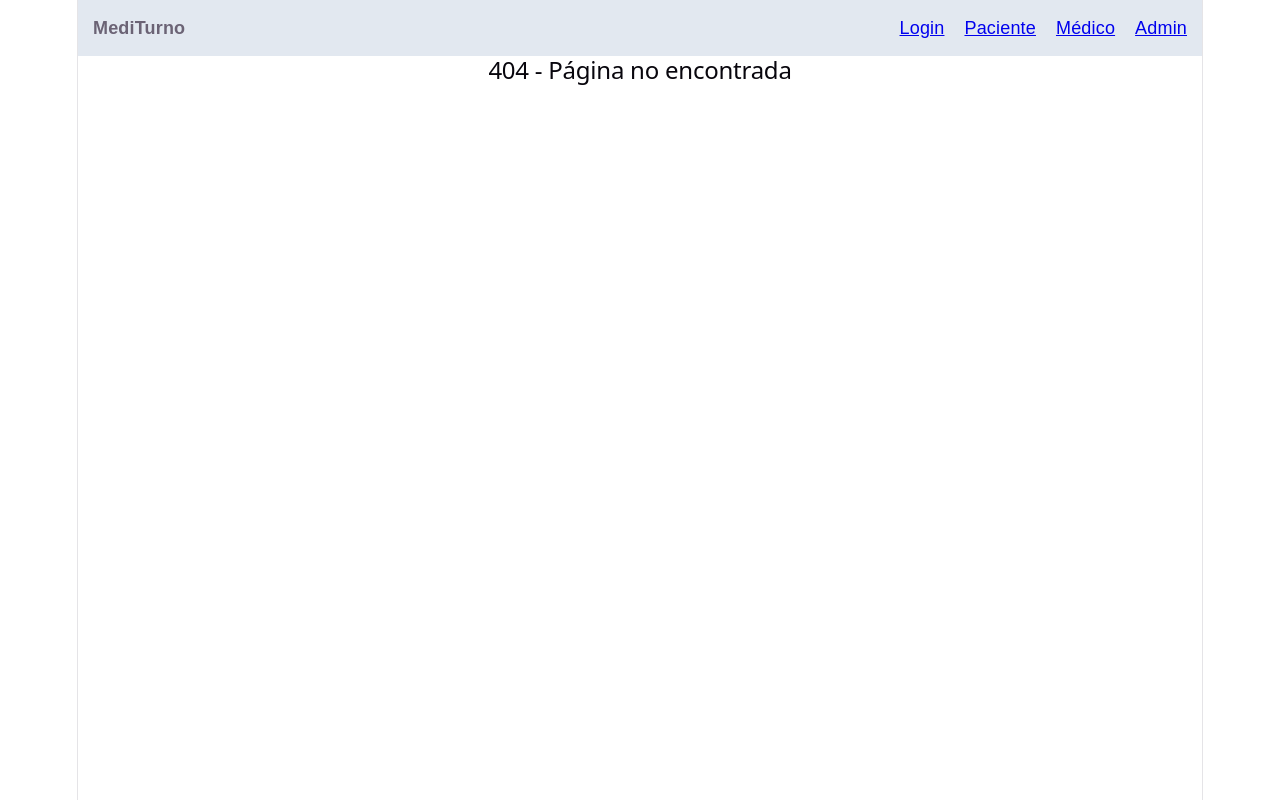
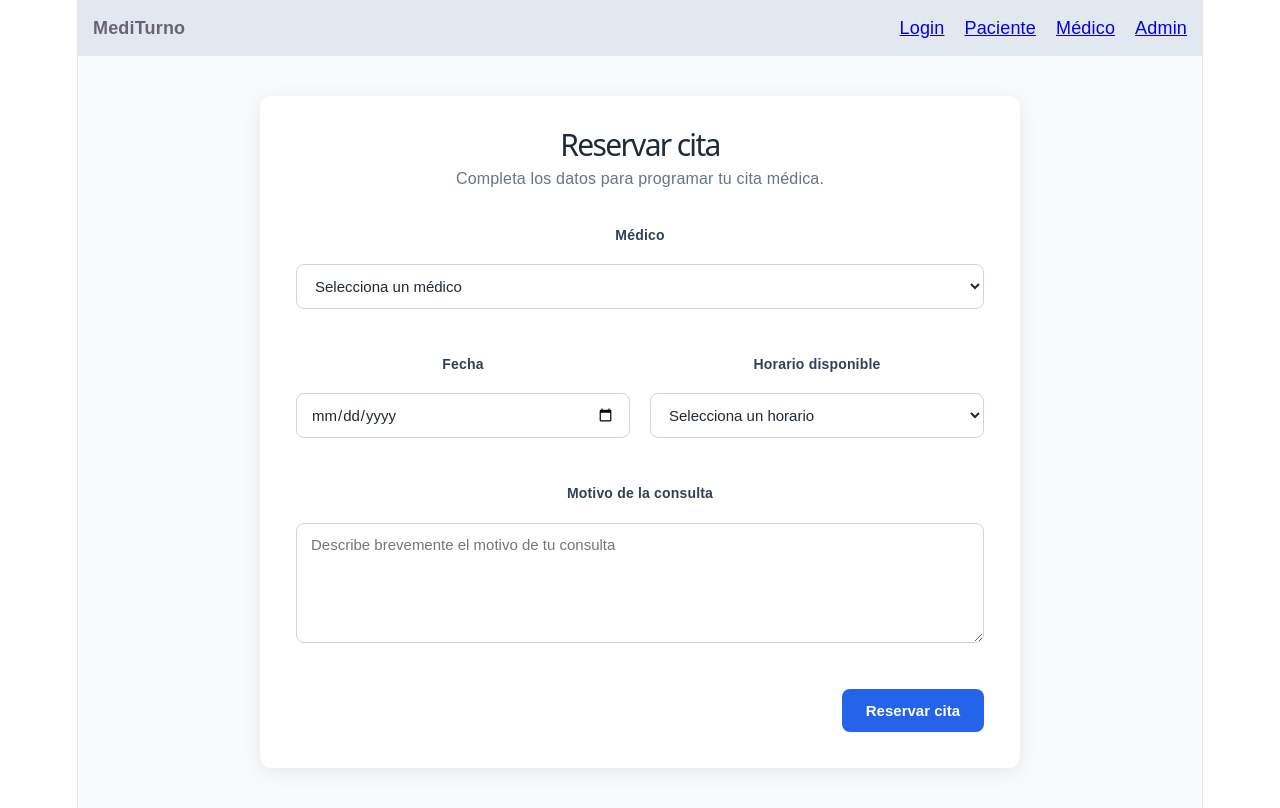
Before and after one commit to JosueBiminchumo/SistemaFrontend, a React (Vite) app: page /paciente/reservar-cita in a window 1280 px wide. Before the commit this address had no page. Built offline with nearby package versions, Linux system fonts and the light colour scheme.

Commit message:
crear vista de reserva de citas

```diff
--- a/src/App.jsx
+++ b/src/App.jsx
@@ -8,6 +8,7 @@ import Register from './pages/auth/Register';
 import PatientDashboard from './pages/patient/PatientDashboard';
 import DoctorSchedule from "./pages/doctor/DoctorSchedulePage";
 import AdminDashboard from './pages/admin/AdminDashboard';
+import BookAppointmentPage from './pages/patient/BookAppointmentPage';
 
 export default function App() {
   return (
@@ -21,6 +22,7 @@ export default function App() {
 
         {/* Rutas del Paciente */}
         <Route path="/paciente/inicio" element={<PatientDashboard />} />
+        <Route path="/paciente/reservar-cita" element={<BookAppointmentPage />} />
 
         {/* Rutas del Médico */}
         <Route path="/medico/agenda" element={<DoctorSchedule />} />
--- /dev/null
+++ b/src/pages/patient/BookAppointmentPage.css
@@ -0,0 +1,135 @@
+.book-appointment-page {
+  min-height: calc(100vh - 70px);
+  padding: 40px 20px;
+  background-color: #f8fafc;
+}
+
+.book-appointment-container {
+  width: 100%;
+  max-width: 760px;
+  margin: 0 auto;
+  background-color: #ffffff;
+  border-radius: 12px;
+  padding: 36px;
+  box-shadow: 0 4px 20px rgba(15, 23, 42, 0.08);
+}
+
+.book-appointment-header {
+  margin-bottom: 30px;
+}
+
+.book-appointment-header h1 {
+  margin: 0 0 8px;
+  color: #1e293b;
+  font-size: 30px;
+}
+
+.book-appointment-header p {
+  margin: 0;
+  color: #64748b;
+  font-size: 16px;
+}
+
+.appointment-form {
+  display: flex;
+  flex-direction: column;
+  gap: 22px;
+}
+
+.form-row {
+  display: grid;
+  grid-template-columns: 1fr 1fr;
+  gap: 20px;
+}
+
+.form-group {
+  display: flex;
+  flex-direction: column;
+  gap: 8px;
+}
+
+.form-group label {
+  color: #334155;
+  font-size: 14px;
+  font-weight: 600;
+}
+
+.form-group input,
+.form-group select,
+.form-group textarea {
+  width: 100%;
+  box-sizing: border-box;
+  padding: 12px 14px;
+  border: 1px solid #cbd5e1;
+  border-radius: 8px;
+  background-color: #ffffff;
+  color: #1e293b;
+  font-family: inherit;
+  font-size: 15px;
+  outline: none;
+  transition: border-color 0.2s, box-shadow 0.2s;
+}
+
+.form-group input:focus,
+.form-group select:focus,
+.form-group textarea:focus {
+  border-color: #2563eb;
+  box-shadow: 0 0 0 3px rgba(37, 99, 235, 0.12);
+}
+
+.form-group textarea {
+  resize: vertical;
+  min-height: 120px;
+}
+
+.appointment-actions {
+  display: flex;
+  justify-content: flex-end;
+  margin-top: 4px;
+}
+
+.reserve-button {
+  border: none;
+  border-radius: 8px;
+  padding: 13px 24px;
+  background-color: #2563eb;
+  color: #ffffff;
+  font-size: 15px;
+  font-weight: 600;
+  cursor: pointer;
+  transition: background-color 0.2s, transform 0.2s;
+}
+
+.reserve-button:hover {
+  background-color: #1d4ed8;
+}
+
+.reserve-button:active {
+  transform: translateY(1px);
+}
+
+@media (max-width: 640px) {
+  .book-appointment-page {
+    padding: 20px 12px;
+  }
+
+  .book-appointment-container {
+    padding: 24px 20px;
+  }
+
+  .book-appointment-header h1 {
+    font-size: 25px;
+  }
+
+  .form-row {
+    grid-template-columns: 1fr;
+  }
+
+  .appointment-actions {
+    justify-content: stretch;
+  }
+
+  .reserve-button {
+    width: 100%;
+  }
+}
--- a/src/pages/patient/BookAppointmentPage.jsx
+++ b/src/pages/patient/BookAppointmentPage.jsx
@@ -0,0 +1,75 @@
+import './BookAppointmentPage.css';
+
+export default function BookAppointmentPage() {
+  return (
+    <main className="book-appointment-page">
+      <section className="book-appointment-container">
+        <div className="book-appointment-header">
+          <h1>Reservar cita</h1>
+          <p>
+            Completa los datos para programar tu cita médica.
+          </p>
+        </div>
+
+        <form className="appointment-form">
+          <div className="form-group">
+            <label htmlFor="doctor">Médico</label>
+            <select id="doctor" name="doctor" required>
+              <option value="">Selecciona un médico</option>
+              <option value="1">
+                Dr. Carlos Ramírez - Medicina General
+              </option>
+              <option value="2">
+                Dra. María López - Cardiología
+              </option>
+              <option value="3">
+                Dr. Juan Torres - Pediatría
+              </option>
+            </select>
+          </div>
+
+          <div className="form-row">
+            <div className="form-group">
+              <label htmlFor="date">Fecha</label>
+              <input
+                id="date"
+                name="date"
+                type="date"
+                required
+              />
+            </div>
+
+            <div className="form-group">
+              <label htmlFor="time">Horario disponible</label>
+              <select id="time" name="time" required>
+                <option value="">Selecciona un horario</option>
+                <option value="09:00">09:00</option>
+                <option value="10:00">10:00</option>
+                <option value="11:00">11:00</option>
+                <option value="15:00">15:00</option>
+                <option value="16:00">16:00</option>
+              </select>
+            </div>
+          </div>
+
+          <div className="form-group">
+            <label htmlFor="reason">Motivo de la consulta</label>
+            <textarea
+              id="reason"
+              name="reason"
+              rows="5"
+              placeholder="Describe brevemente el motivo de tu consulta"
+              required
+            />
+          </div>
+
+          <div className="appointment-actions">
+            <button type="submit" className="reserve-button">
+              Reservar cita
+            </button>
+          </div>
+        </form>
+      </section>
+    </main>
+  );
+}
```
